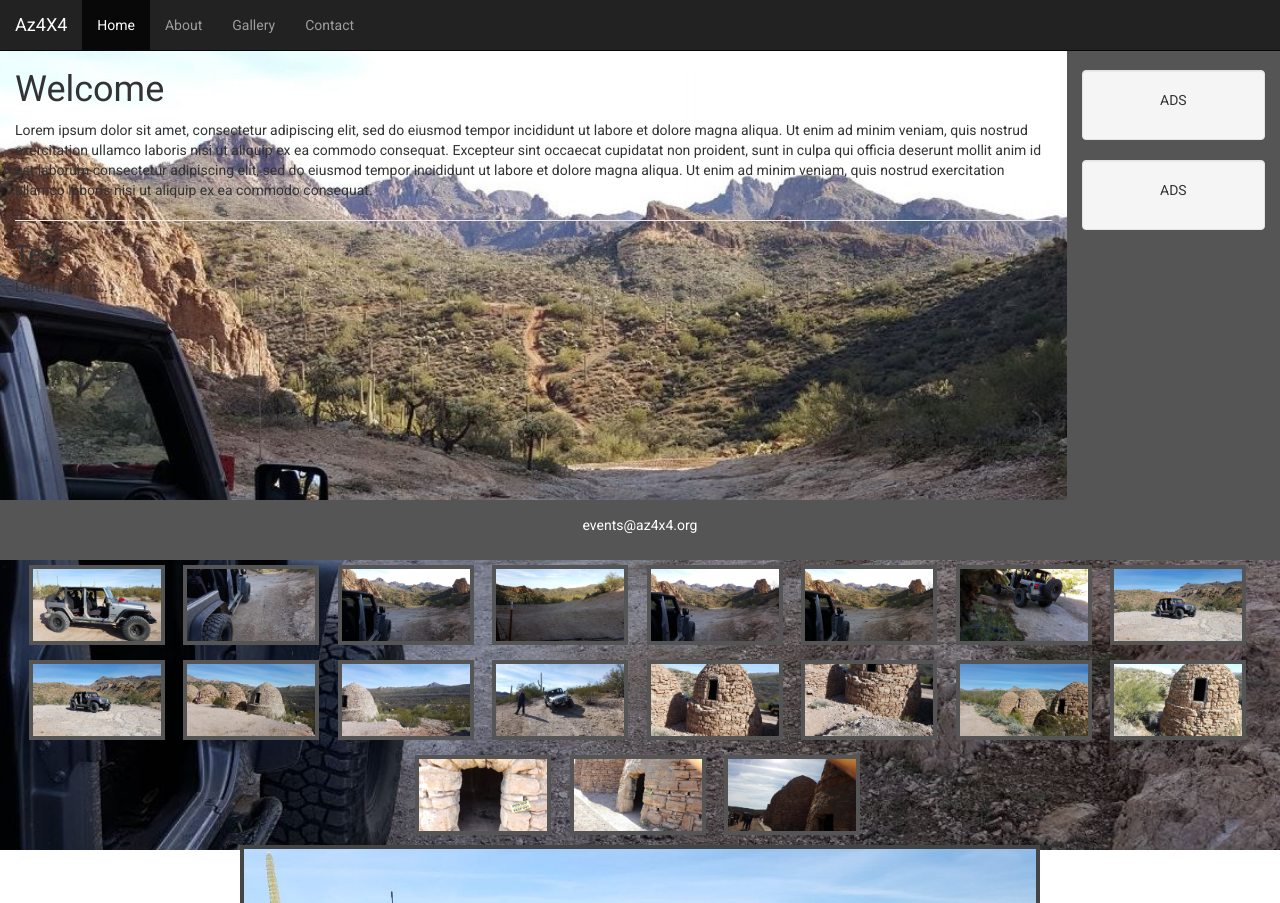
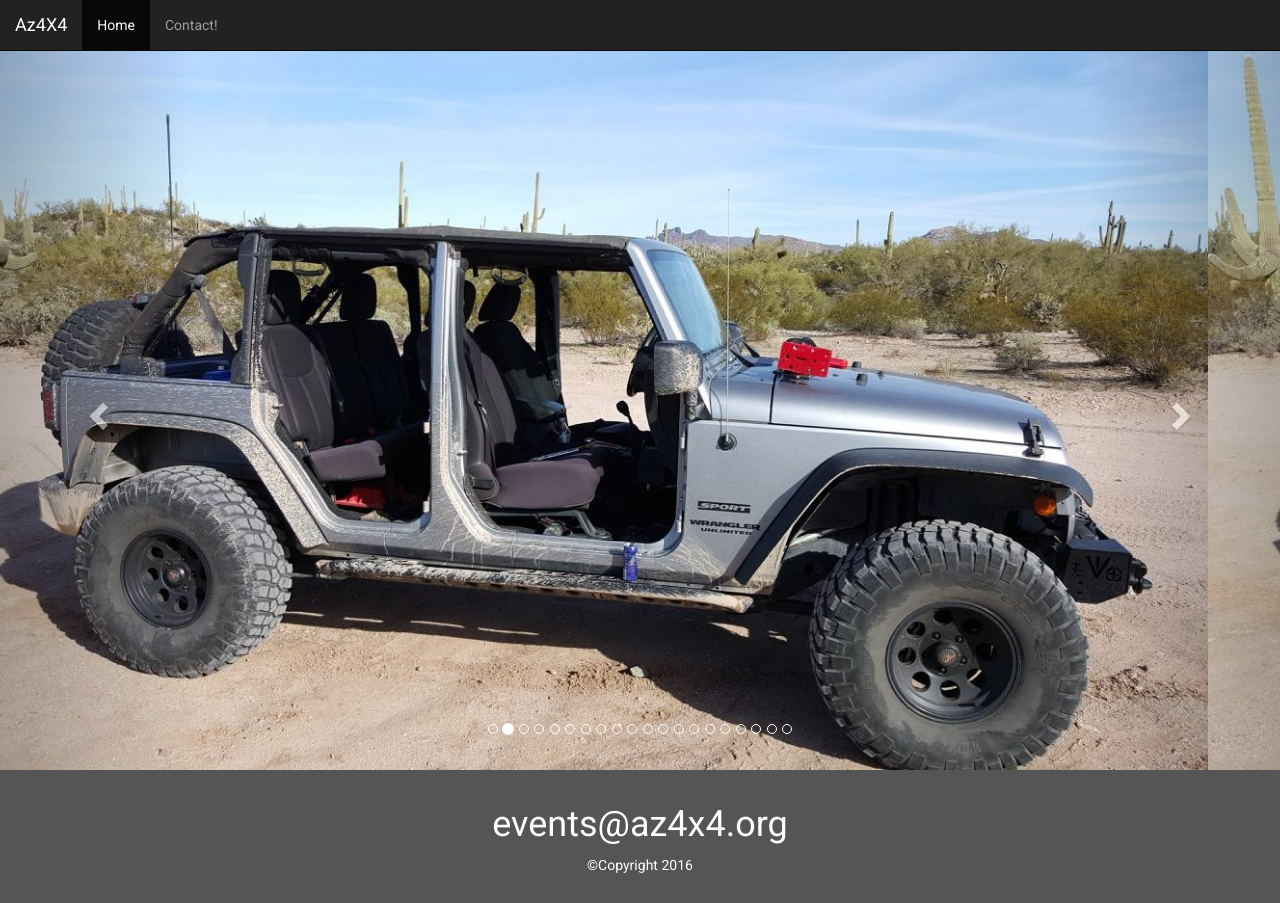
Before and after one commit to DanmarDesigns/4x4-website, a plain HTML site: page index.html in a window 1280 px wide. Shown: the top 903 px of the page. Drawn offline with nearby package versions, Linux system fonts and the light colour scheme.

Commit message:
Changed index.html and style, added carousel

```diff
--- a/assets/css/main.css
+++ b/assets/css/main.css
@@ -1,10 +1,14 @@
-
+.carousel-inner > .item > img,
+.carousel-inner > .item > a > img {
+      width: 100%;
+      margin: auto;
+}
 
 body {
-    height:100vh;
+
     width: 100%;
 	  margin-top: 50px;
-    background: url('/assets/img/jeep01.jpg') no-repeat center center;
+    background-color: #555;
     -webkit-background-size: cover;
     -moz-background-size: cover;
     -o-background-size: cover;
--- a/index.html
+++ b/index.html
@@ -23,70 +23,114 @@
         <div class="collapse navbar-collapse" id="myNavbar">
           <ul class="nav navbar-nav">
             <li class="active"><a href="#">Home</a></li>
-            <li><a href="#">About</a></li>
-            <li><a href="#">Gallery</a></li>
-            <li><a href="#">Contact</a></li>
+            <li><a href="#">Contact!</a></li>
           </ul>
         </div>
       </div>
     </nav>
     <!-- Navigation ENDS -->
-    <div class="container-fluid text-center">
-      <div class="row content">
-        <div class="col-sm-10 text-left">
-          <h1>Welcome</h1>
-          <p>Lorem ipsum dolor sit amet, consectetur adipiscing elit, sed do eiusmod tempor incididunt ut labore et dolore magna aliqua. Ut enim ad minim veniam, quis nostrud exercitation ullamco laboris nisi ut aliquip ex ea commodo consequat. Excepteur sint occaecat cupidatat non proident, sunt in culpa qui officia deserunt mollit anim id est laborum consectetur adipiscing elit, sed do eiusmod tempor incididunt ut labore et dolore magna aliqua. Ut enim ad minim veniam, quis nostrud exercitation ullamco laboris nisi ut aliquip ex ea commodo consequat.</p>
-          <hr>
-          <h3>Test</h3>
-          <p>Lorem ipsum...</p>
-        </div>
-        <div class="col-sm-2 sidenav">
-          <div class="well">
-            <p>ADS</p>
+
+<!--- arousel STARTS -->
+    <div id="myCarousel" class="carousel slide" data-ride="carousel">
+      <!-- Indicators -->
+      <ol class="carousel-indicators">
+        <li data-target="#myCarousel" data-slide-to="0" class="active"></li>
+        <li data-target="#myCarousel" data-slide-to="1"></li>
+        <li data-target="#myCarousel" data-slide-to="2"></li>
+        <li data-target="#myCarousel" data-slide-to="3"></li>
+        <li data-target="#myCarousel" data-slide-to="4"></li>
+        <li data-target="#myCarousel" data-slide-to="5"></li>
+        <li data-target="#myCarousel" data-slide-to="6"></li>
+        <li data-target="#myCarousel" data-slide-to="7"></li>
+        <li data-target="#myCarousel" data-slide-to="8"></li>
+        <li data-target="#myCarousel" data-slide-to="9"></li>
+        <li data-target="#myCarousel" data-slide-to="10"></li>
+        <li data-target="#myCarousel" data-slide-to="11"></li>
+        <li data-target="#myCarousel" data-slide-to="12"></li>
+        <li data-target="#myCarousel" data-slide-to="13"></li>
+        <li data-target="#myCarousel" data-slide-to="14"></li>
+        <li data-target="#myCarousel" data-slide-to="15"></li>
+        <li data-target="#myCarousel" data-slide-to="16"></li>
+        <li data-target="#myCarousel" data-slide-to="17"></li>
+        <li data-target="#myCarousel" data-slide-to="18"></li>
+        <li data-target="#myCarousel" data-slide-to="19"></li>
+      </ol>
+      <!-- Wrapper for slides -->
+        <div class="carousel-inner" role="listbox">
+          <div class="item active">
+            <img src="/assets/img/1.jpg" alt="">
           </div>
-          <div class="well">
-            <p>ADS</p>
+          <div class="item">
+            <img src="/assets/img/2.jpg" alt="">
+          </div>
+          <div class="item">
+            <img src="/assets/img/3.jpg" alt="">
+          </div>
+          <div class="item">
+            <img src="/assets/img/4.jpg" alt="">
+          </div>
+          <div class="item">
+            <img src="/assets/img/5.jpg" alt="">
+          </div>
+          <div class="item">
+            <img src="/assets/img/6.jpg" alt="">
+          </div>
+          <div class="item">
+            <img src="/assets/img/7.jpg" alt="">
+          </div>
+          <div class="item">
+            <img src="/assets/img/8.jpg" alt="">
+          </div>
+          <div class="item">
+            <img src="/assets/img/9.jpg" alt="">
+          </div>
+          <div class="item">
+            <img src="/assets/img/10.jpg" alt="">
+          </div>
+          <div class="item">
+            <img src="/assets/img/11.jpg" alt="">
+          </div>
+          <div class="item">
+            <img src="/assets/img/12.jpg" alt="">
+          </div>
+          <div class="item">
+            <img src="/assets/img/13.jpg" alt="">
+          </div>
+          <div class="item">
+            <img src="/assets/img/14.jpg" alt="">
+          </div>
+          <div class="item">
+            <img src="/assets/img/15.jpg" alt="">
+          </div>
+          <div class="item">
+            <img src="/assets/img/16.jpg" alt="">
+          </div>
+          <div class="item">
+            <img src="/assets/img/17.jpg" alt="">
+          </div>
+          <div class="item">
+            <img src="/assets/img/18.jpg" alt="">
+          </div>
+          <div class="item">
+            <img src="/assets/img/19.jpg" alt="">
           </div>
         </div>
-      </div>
+        <!-- Left and right controls -->
+        <a class="left carousel-control" href="#myCarousel" role="button" data-slide="prev">
+          <span class="glyphicon glyphicon-chevron-left" aria-hidden="true"></span>
+          <span class="sr-only">Previous</span>
+        </a>
+        <a class="right carousel-control" href="#myCarousel" role="button" data-slide="next">
+          <span class="glyphicon glyphicon-chevron-right" aria-hidden="true"></span>
+          <span class="sr-only">Next</span>
+        </a>
     </div>
-    <!-- Footer STARTS -->
-    <footer class="container-fluid text-center">
-      <p>events@az4x4.org</p>
-    </footer>
-
-
-
-
-<!--- Legacy Gallery STARTS -->
-    <div class="gallery" align="center">
-    	<div class="thumbnails">
-    		<img onmouseover="preview.src=img2.src" name="img2" src="/assets/img/2.jpg" alt="" />
-    		<img onmouseover="preview.src=img3.src" name="img3" src="/assets/img/3.jpg" alt="" />
-    		<img onmouseover="preview.src=img4.src" name="img4" src="/assets/img/4.jpg" alt="" />
-    		<img onmouseover="preview.src=img5.src" name="img5" src="/assets/img/5.jpg" alt="" />
-    		<img onmouseover="preview.src=img6.src" name="img6" src="/assets/img/6.jpg" alt="" />
-    		<img onmouseover="preview.src=img7.src" name="img7" src="/assets/img/7.jpg" alt="" />
-    		<img onmouseover="preview.src=img8.src" name="img8" src="/assets/img/8.jpg" alt="" />
-    		<img onmouseover="preview.src=img9.src" name="img9" src="/assets/img/9.jpg" alt="" />
-    		<img onmouseover="preview.src=img10.src" name="img10" src="/assets/img/10.jpg" alt="" />
-    		<img onmouseover="preview.src=img11.src" name="img11" src="/assets/img/11.jpg" alt="" />
-    		<img onmouseover="preview.src=img12.src" name="img12" src="/assets/img/12.jpg" alt="" />
-    		<img onmouseover="preview.src=img13.src" name="img13" src="/assets/img/13.jpg" alt="" />
-    		<img onmouseover="preview.src=img14.src" name="img14" src="/assets/img/14.jpg" alt="" />
-    		<img onmouseover="preview.src=img15.src" name="img15" src="/assets/img/15.jpg" alt="" />
-    		<img onmouseover="preview.src=img16.src" name="img16" src="/assets/img/16.jpg" alt="" />
-    		<img onmouseover="preview.src=img17.src" name="img17" src="/assets/img/17.jpg" alt="" />
-    		<img onmouseover="preview.src=img18.src" name="img18" src="/assets/img/18.jpg" alt="" />
-    		<img onmouseover="preview.src=img19.src" name="img19" src="/assets/img/19.jpg" alt="" />
-    		<img onmouseover="preview.src=img20.src" name="img20" src="/assets/img/20.jpg" alt="" />
-    	</div>
-      <div class="preview" align="center">
-      	<img name="preview" src="/assets/img/2.jpg" alt=""/>
-      </div>
-    </div>
-<!--- Legacy Gallery ENDS -->
   </body>
+  <!-- Footer STARTS -->
+  <footer class="container-fluid text-center">
+    <h1>events@az4x4.org</h1>
+    <p>&#169;Copyright 2016</p>
+  </footer>
   <script src="https://ajax.googleapis.com/ajax/libs/jquery/1.12.0/jquery.min.js"></script>
   <script src="http://maxcdn.bootstrapcdn.com/bootstrap/3.3.6/js/bootstrap.min.js"></script>
 </html>
```
Also changed, not shown: 1 other file.
